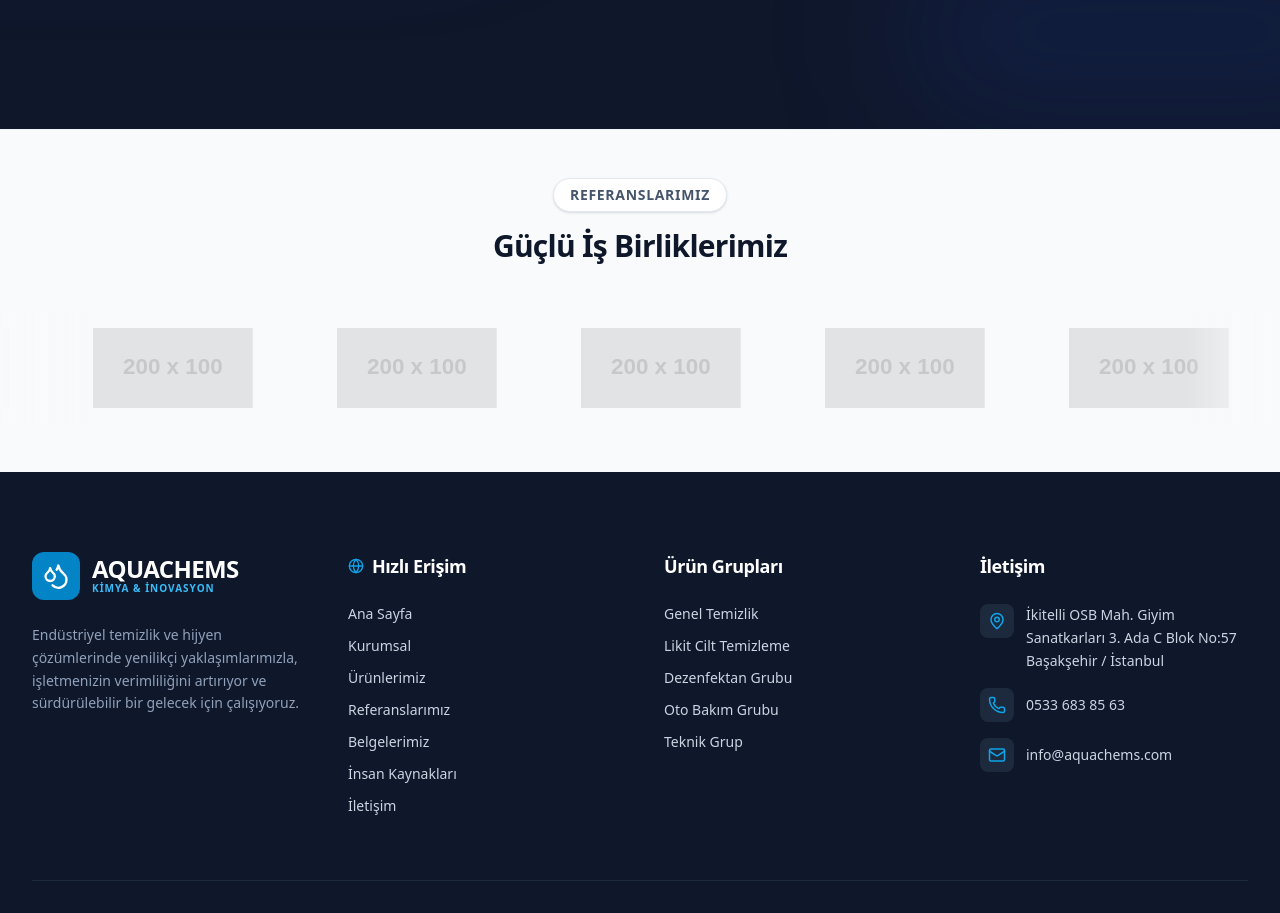
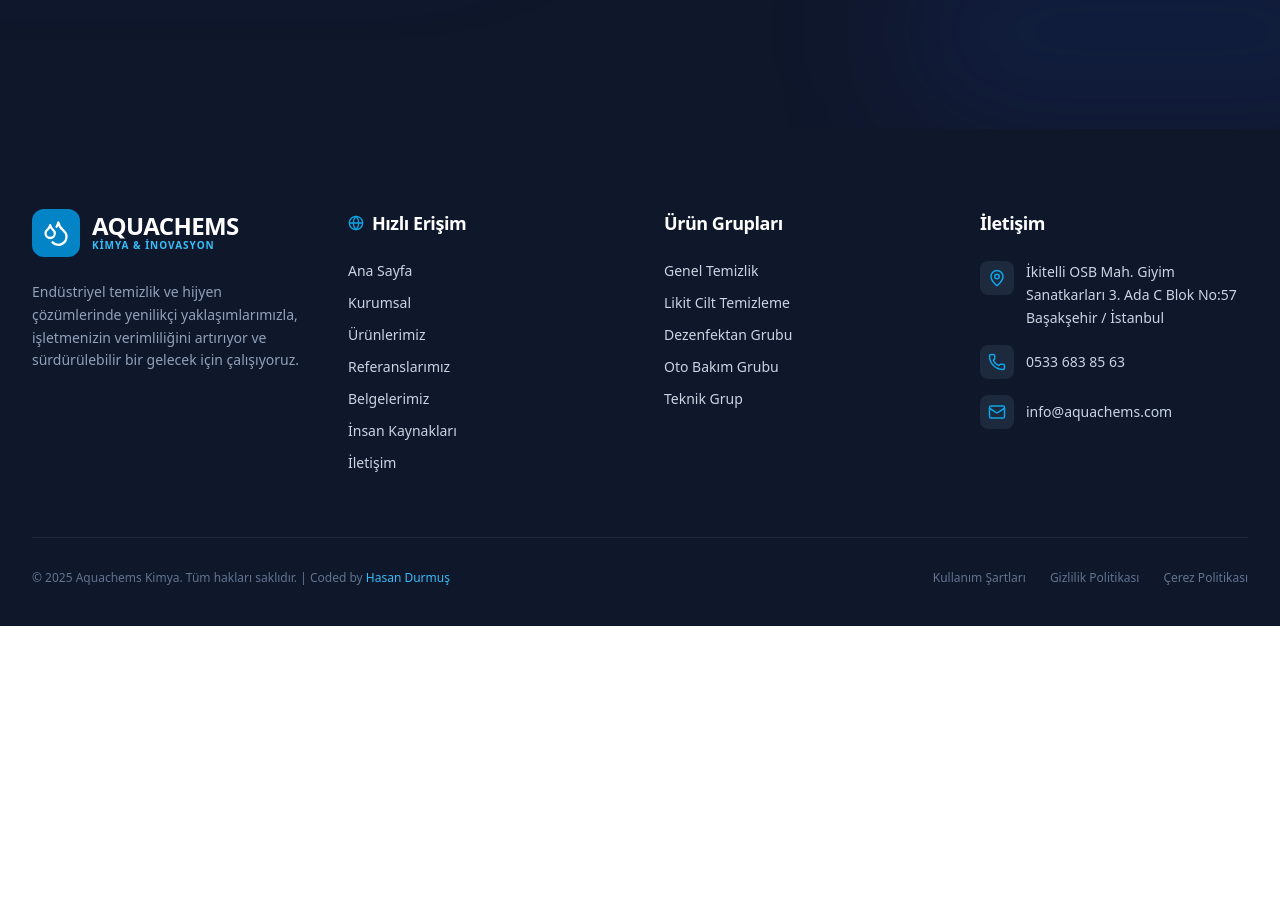
Before and after one commit to cooderhasan/aquachem, a Next.js app: page / in a window 1280 px wide. Shown: the part 2604-3517 px from the top of the page. After the commit the page ends 3230 px from the top, so only its background shows below. Built offline with nearby package versions, Linux system fonts and the light colour scheme; no server answers; the database is empty.

Commit message:
feat: Anasayfa referanslar bolumu veritabanindan cekiliyor

```diff
--- a/src/app/page.tsx
+++ b/src/app/page.tsx
@@ -10,6 +10,7 @@ import { getInnovationItems } from '@/app/admin/innovation/actions';
 import { getStats } from '@/app/admin/stats/actions';
 import { getSettings } from '@/app/admin/settings/actions';
 import { getHeroSlides } from '@/app/admin/hero/actions';
+import { getReferences } from '@/app/admin/references/actions';
 
 export default async function Home() {
   const slides = await getHeroSlides();
@@ -17,6 +18,7 @@ export default async function Home() {
   const innovationItems = await getInnovationItems();
   const stats = await getStats();
   const settings = await getSettings();
+  const references = await getReferences();
 
   return (
     <main className="flex flex-col min-h-screen bg-white">
@@ -26,7 +28,7 @@ export default async function Home() {
       <InnovationSection items={innovationItems} />
       <ActivitiesSection activities={activities} catalogUrl={settings?.catalogUrl} />
       <StatsSection stats={stats} />
-      <ReferencesCarousel />
+      <ReferencesCarousel references={references} />
     </main>
   );
 }
--- a/src/components/home/ReferencesCarousel.tsx
+++ b/src/components/home/ReferencesCarousel.tsx
@@ -1,11 +1,24 @@
 "use client";
 
 import React from 'react';
-import Image from 'next/image';
-import { motion } from 'framer-motion';
-import { references } from '@/data/mockData';
 
-const ReferencesCarousel = () => {
+interface Reference {
+    id: number;
+    title: string;
+    image: string;
+    categoryId: number | null;
+}
+
+interface ReferencesCarouselProps {
+    references: Reference[];
+}
+
+const ReferencesCarousel = ({ references }: ReferencesCarouselProps) => {
+    // Referans yoksa bileşeni gösterme
+    if (!references || references.length === 0) {
+        return null;
+    }
+
     return (
         <section className="py-12 bg-slate-50 border-t border-slate-100">
             <div className="container-custom mb-12 text-center">
@@ -30,8 +43,8 @@ const ReferencesCarousel = () => {
                             className="w-[180px] h-[80px] flex items-center justify-center grayscale hover:grayscale-0 opacity-50 hover:opacity-100 transition-all duration-500 transform hover:scale-110"
                         >
                             <img
-                                src={ref.logo}
-                                alt={ref.name}
+                                src={ref.image}
+                                alt={ref.title}
                                 className="max-w-full max-h-full object-contain mix-blend-multiply"
                             />
                         </div>
```
